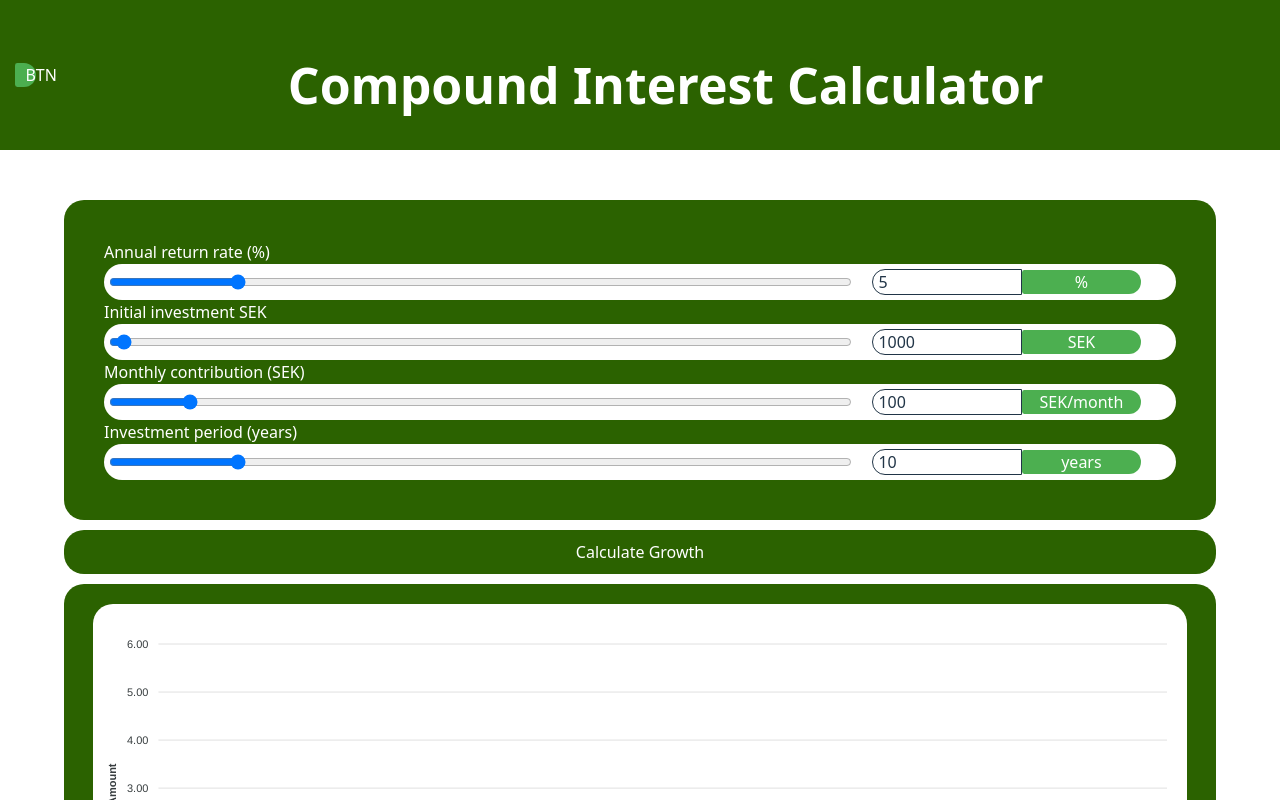
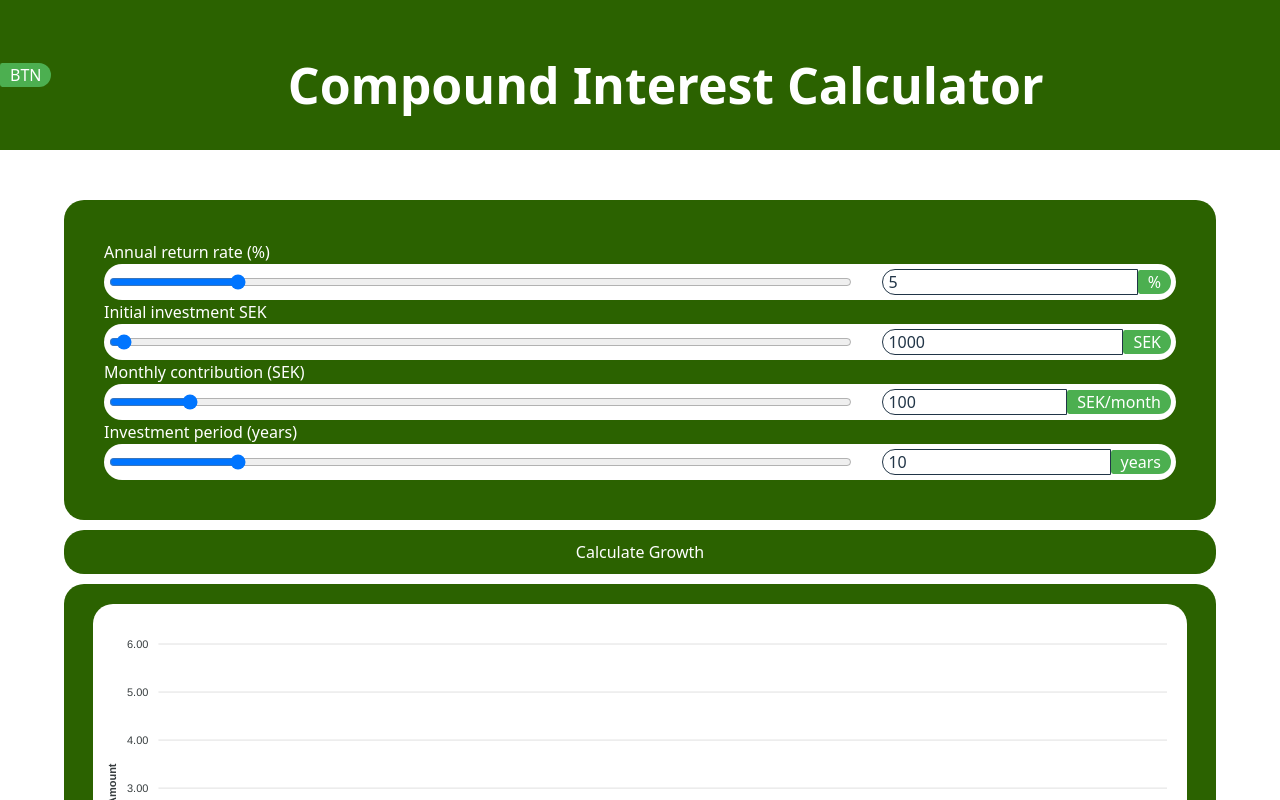
Before and after one commit to Jawen04/CompoundInterestCalc, a React (Vite) app: page / in a window 1280 px wide. Shown: the top 800 px of the page. Built offline with nearby package versions, Linux system fonts and the light colour scheme.

Commit message:
fixed bugs

```diff
--- a/src/App.jsx
+++ b/src/App.jsx
@@ -172,7 +172,7 @@ function InputBox({ value, setValue, maxValue, suffix, step, currency, setCurren
 
 
   return (
-    <div className='inputBox'>
+    <div className='inputContainer'>
       <input
         className='inputField'
         type="range"
@@ -182,7 +182,8 @@ function InputBox({ value, setValue, maxValue, suffix, step, currency, setCurren
         value={value}
         onChange={handleChange}
       />
-      <div style={{width:'30%', paddingLeft:'20px'}} ref={dropdownRef}>
+
+      <div className='text-and-drop'>
         <input
           className='inputTextField'
           placeholder='Enter value'
@@ -190,14 +191,12 @@ function InputBox({ value, setValue, maxValue, suffix, step, currency, setCurren
           onChange={handleTextInput}
           onKeyDown={handleKeyDown}
         />
+
+        <div ref={dropdownRef}>
           <button
             className='dropdown-toggle'
             onClick={() => setToggleDropDown(!toggleDropDown)}
-        >
-          {suffix}
-
-
-        </button>
+          >{suffix}</button>
           {toggleDropDown && suffix === currency && (
             <div className="dropdown-menu">
               <button className="dropdown-item" onClick={() => handleDropDownChoice("USD")}>USD</button>
@@ -206,8 +205,10 @@ function InputBox({ value, setValue, maxValue, suffix, step, currency, setCurren
             </div>
           )}
         </div>
+      </div>
+    </div>
 
-    </div>
+
   );
 }
 
--- a/src/index.css
+++ b/src/index.css
@@ -91,16 +91,14 @@ body {
 
 
 
-.inputBox {
+.inputContainer {
   display: flex;
-  justify-content: space-between;
-  align-items: center;
   padding-top: 20px;
   padding-bottom: 20px;
   width: 100%;
   background-color: white;
   padding: 5px;
-  border-radius: 20px;
+  border-radius: 30px;
 }
 
 .inputField {
@@ -109,11 +107,12 @@ body {
 }
 
 .inputTextField {
-  width: 50%;
+
   border-top-left-radius: var(--primary-border-radius);
   border-bottom-left-radius: var(--primary-border-radius);
   border-width: 1px;
   padding-left: 5px;
+  width: 100%;
 }
 
 
--- a/src/smallDropDown.css
+++ b/src/smallDropDown.css
@@ -1,6 +1,13 @@
 /* Basic styling for the dropdown */
 
+  .text-and-drop {
+    display: flex;
+    flex-direction: row; /* default, so technically optional */
+    align-items: center;  /* vertical alignment */
+    width: 30%;
+    padding-left: 30px;
 
+  }
   .dropdown-toggle {
     font-size: 16px;
     cursor: pointer;
@@ -10,7 +17,7 @@
     border-radius: 4px;
     border-top-right-radius: var(--primary-border-radius);
     border-bottom-right-radius: var(--primary-border-radius);
-    width: 40%;
+    width: auto;
     padding-left: 10px;
     padding-right: 10px;
 
@@ -23,6 +30,9 @@
   .dropdown-item {
     width: 100%;
     border-radius: var(--primary-border-radius);
+    padding-left: 10px;
+    padding-right: 10px;
+
   }
 
   .dropdown-item:hover {
@@ -31,20 +41,21 @@
   }
   /* The dropdown menu is hidden by default */
   .dropdown-menu {
+    position: absolute;
     display: flex;
-    position: absolute;
-    margin-right: auto;
-    background-color: #f9f9f9;
-    height: auto;
-    width: 10%;
+    flex-direction: column;
+    background-color: #4CAF50;
     box-shadow: 0px 8px 16px rgba(0, 0, 0, 0.2);
-    background-color: #4CAF50;
-    z-index: 10;
+    z-index: 999;
     border-radius: var(--primary-border-radius);
-    flex-direction: column;
-
+    padding-left: 10px;
+    padding-right: 10px;
+    padding: 10px;
   }
 
+
+  .inputBox {
+  }
 
 
   .dropdown-menu a:hover {
```
Lines whose indentation alone changed are shown as unchanged.
